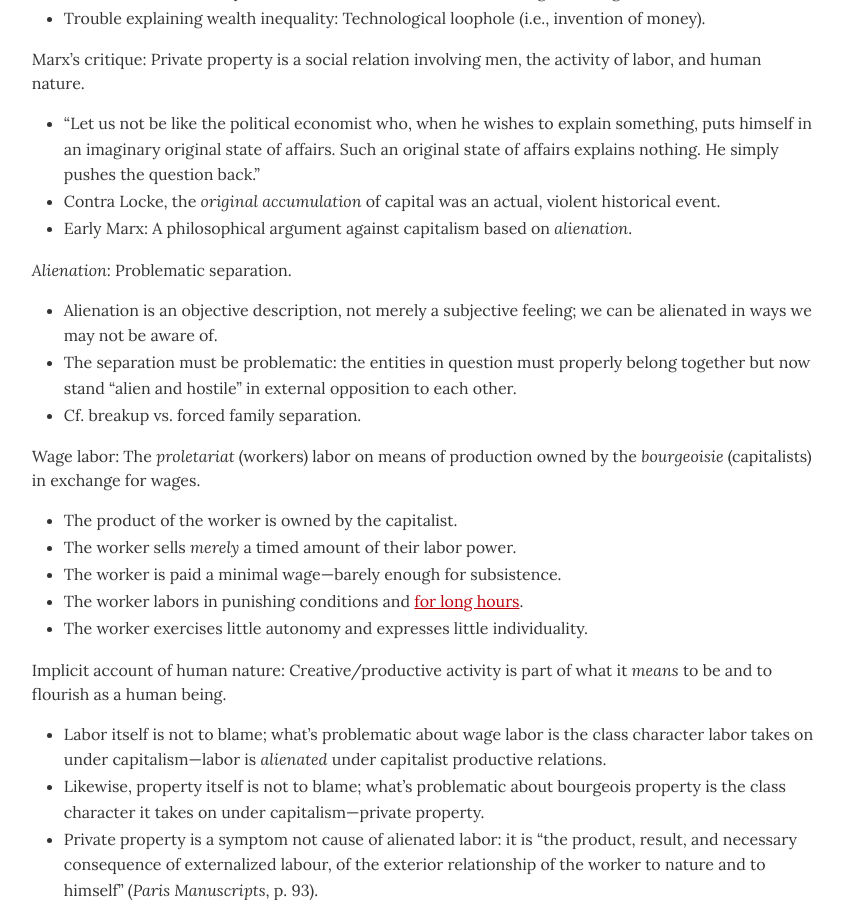
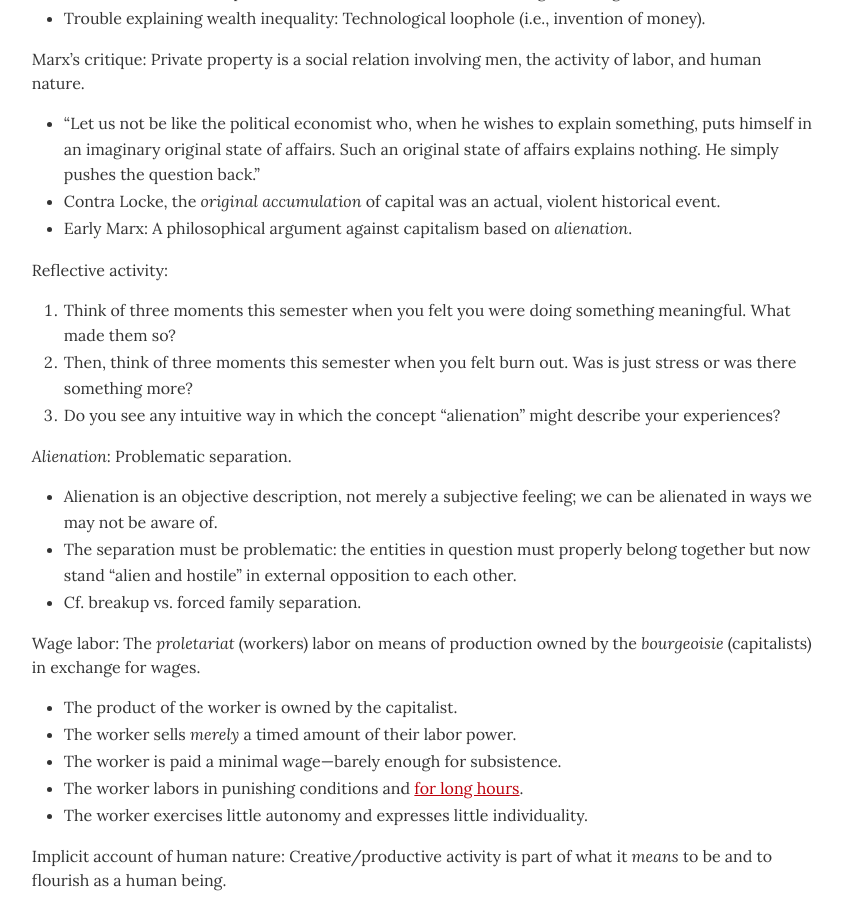
Before and after one commit to dingherself/intro, a Jekyll site: the page built from handouts/_posts/2026-04-29-marx.md, in a window 1280 px wide and 900 px high, scrolled down 507 px. Shown: the whole window, without its empty margins (216-1059 px from the left). Built offline with Jekyll 4.4.1, drawn with Linux system fonts in a browser that asks for light colours.

Commit message:
Update 2026-04-29-marx.md

```diff
--- a/handouts/_posts/2026-04-29-marx.md
+++ b/handouts/_posts/2026-04-29-marx.md
@@ -18,6 +18,12 @@ Marx’s critique: Private property is a social relation involving men, the acti
 - “Let us not be like the political economist who, when he wishes to explain something, puts himself in an imaginary original state of affairs. Such an original state of affairs explains nothing. He simply pushes the question back.”
 - Contra Locke, the *original accumulation* of capital was an actual, violent historical event.
 - Early Marx: A philosophical argument against capitalism based on *alienation*.
+
+Reflective activity:
+
+1. Think of three moments this semester when you felt you were doing something meaningful. What made them so?
+2. Then, think of three moments this semester when you felt burn out. Was is just stress or was there something more?
+3. Do you see any intuitive way in which the concept “alienation” might describe your experiences?
 
 *Alienation*: Problematic separation.
 
```
